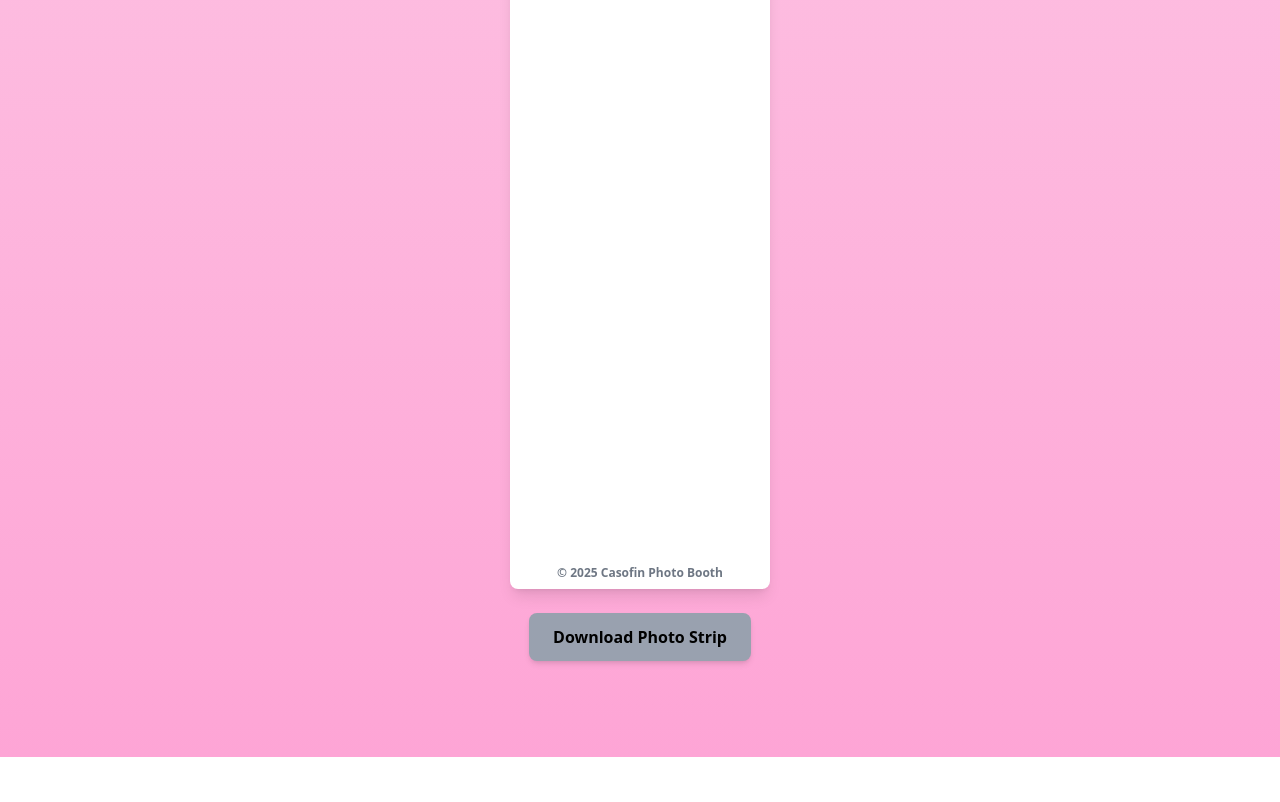
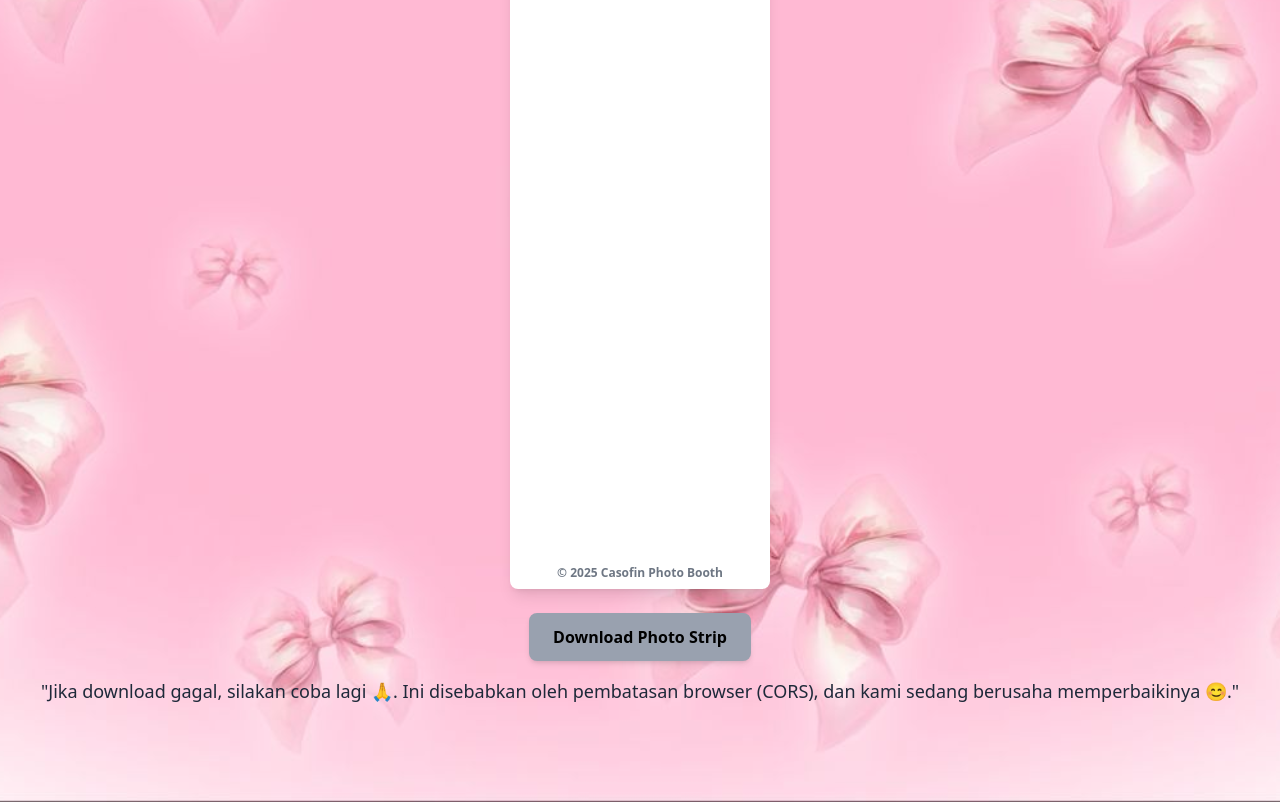
Before and after one commit to LearnWithSuryaa/casobooth, a React (Vite) app: page /preview in a window 1280 px wide. Shown: the part 655-1457 px from the top of the page. Before the commit the page ends 1412 px from the top, so only its background shows below. Built offline with nearby package versions, Linux system fonts and the light colour scheme.

Commit message:
new ui preview

```diff
--- a/src/pages/Preview.jsx
+++ b/src/pages/Preview.jsx
@@ -75,14 +75,20 @@ export default function PhotoStripPreview({ capturedImages = [] }) {
   };
 
   return (
-    <div className="min-h-screen bg-gradient-to-b from-pink-200 to-pink-300 flex flex-col items-center py-24 px-4 sm:px-6">
+    <div
+      className="min-h-screen bg-gradient-to-b from-pink-200 to-pink-300 flex flex-col items-center py-24 px-4 sm:px-6"
+      style={{
+        backgroundImage: "url('/background.jpg')",
+        backgroundSize: "cover",
+        backgroundPosition: "center",
+      }}
+    >
       <h2 className="text-3xl sm:text-4xl font-bold text-gray-900 mb-4 text-center">
         Photo Strip Preview
       </h2>
       <p className="text-gray-700 mb-4 text-center">
         Customize your photo strip
       </p>
-
       {/* Frame Color Selection */}
       <div className="flex flex-wrap justify-center gap-2 mb-6">
         {Object.entries(frameColors).map(([color, hex]) => (
@@ -99,7 +105,6 @@ export default function PhotoStripPreview({ capturedImages = [] }) {
           </button>
         ))}
       </div>
-
       {/* Sticker Selection */}
       <div className="flex flex-wrap justify-center gap-2 mb-6">
         {stickers.map((sticker) => (
@@ -116,7 +121,6 @@ export default function PhotoStripPreview({ capturedImages = [] }) {
           </button>
         ))}
       </div>
-
       {/* Photo Strip */}
       <div
         ref={stripRef}
@@ -172,7 +176,6 @@ export default function PhotoStripPreview({ capturedImages = [] }) {
           © {new Date().getFullYear()} Casofin Photo Booth
         </div>
       </div>
-
       {/* Download Button */}
       <button
         onClick={downloadPhotoStrip}
@@ -183,14 +186,21 @@ export default function PhotoStripPreview({ capturedImages = [] }) {
             : "bg-pink-600 hover:bg-pink-700 text-white"
         }`}
       >
-        {isRendering ? <Loader2 className="animate-spin w-5 h-5" /> : "Download Photo Strip"}
+        {isRendering ? (
+          <Loader2 className="animate-spin w-5 h-5" />
+        ) : (
+          "Download Photo Strip"
+        )}
       </button>
-
       {errorMessage && (
         <p className="mt-2 text-red-500 text-center font-medium">
           {errorMessage}
         </p>
       )}
+      <p className="text-base sm:text-lg text-gray-800 mt-4 leading-relaxed px-2 sm:px-4 text-center">
+        "Jika download gagal, silakan coba lagi 🙏. Ini disebabkan oleh
+        pembatasan browser (CORS), dan kami sedang berusaha memperbaikinya 😊."
+      </p>
     </div>
   );
 }
```
